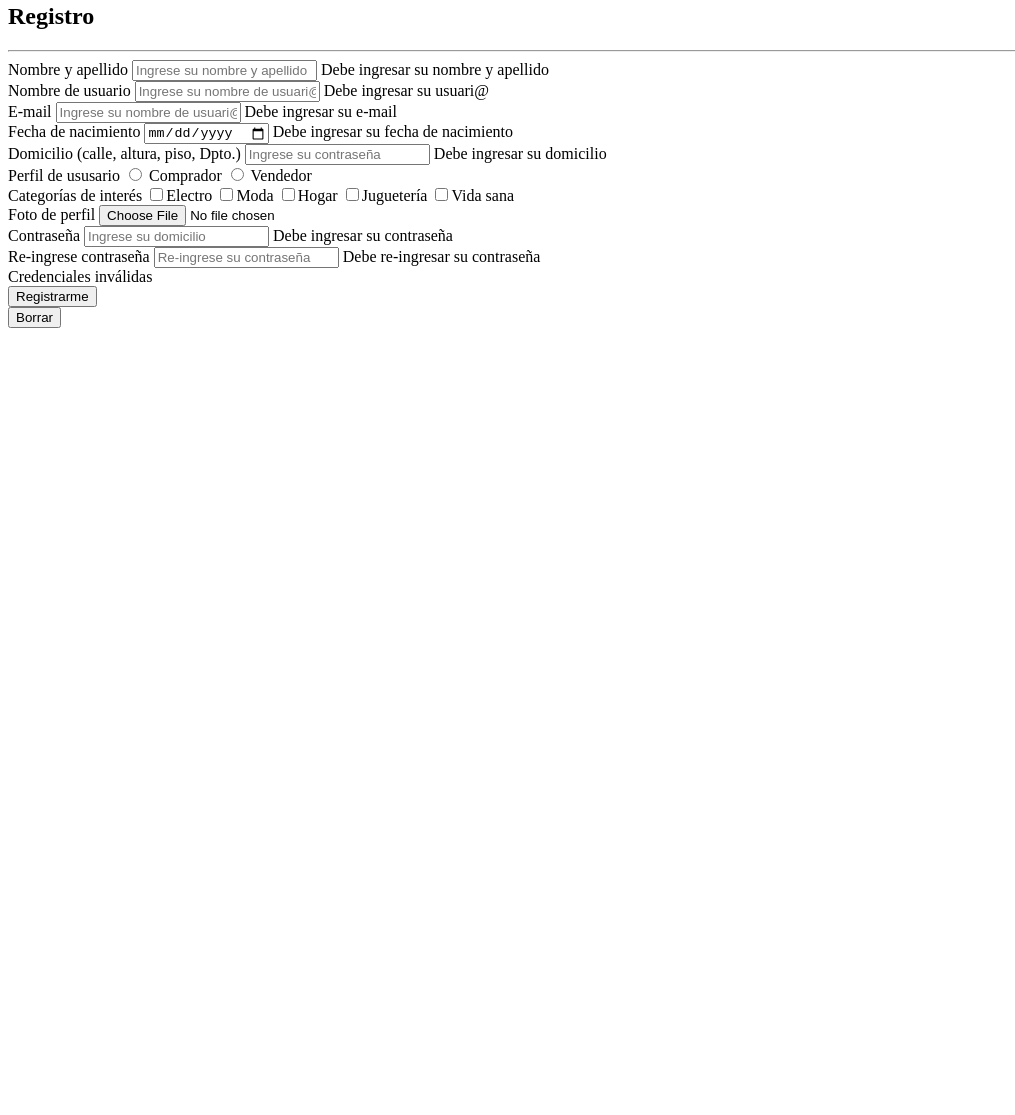
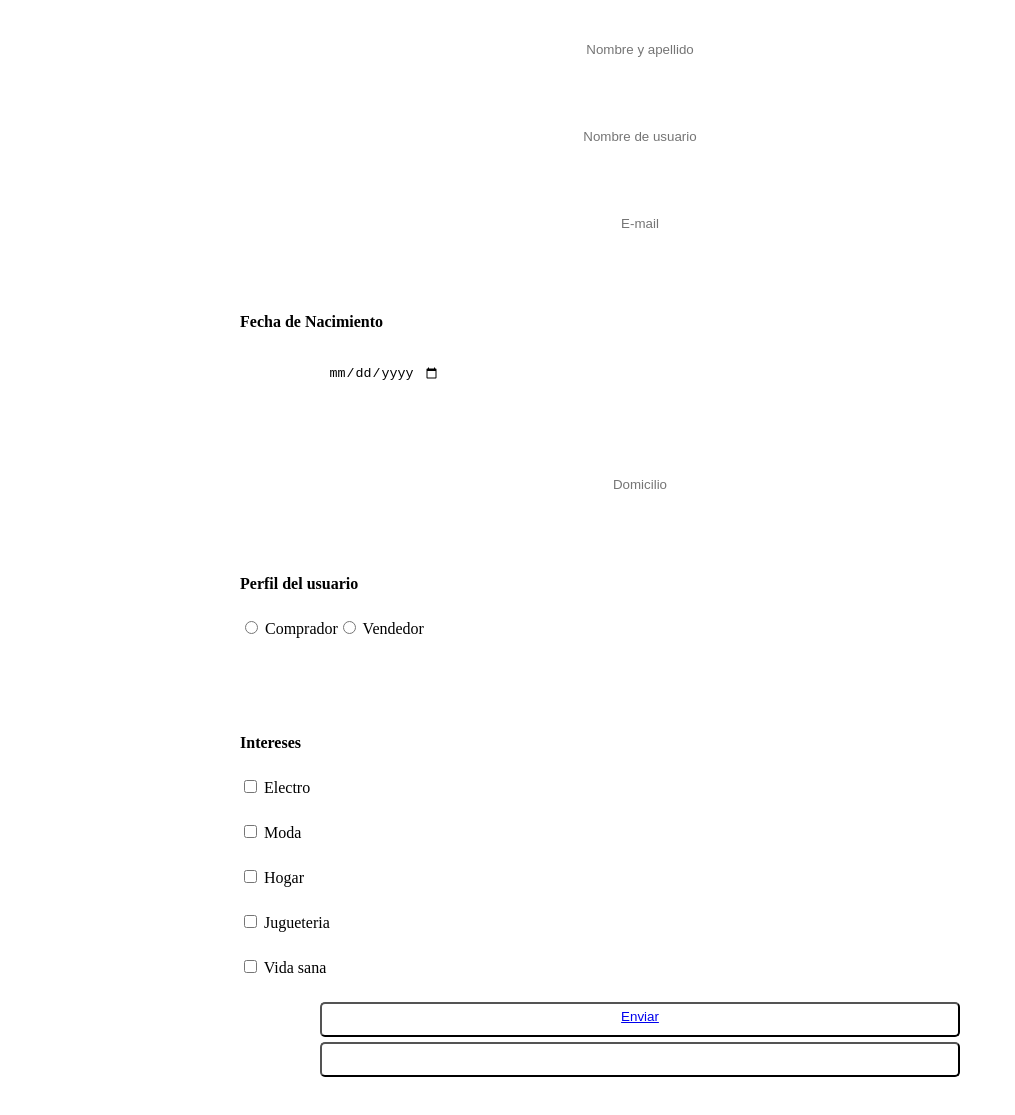
Before and after one commit to Cristian-Beliera/Mercado-Liebre-Parte-V, a website: page views/register.html in a window 1280 px wide. Shown: the part 17-1132 px from the top of the page, without its empty margins (0-1015 px from the left). Before the commit the page ends 800 px from the top, so only its background shows below. Drawn offline with Linux system fonts and the light colour scheme; files whose address does not match are found by name.

Commit message:
finalizacion parte V TP Mercado Liebre

```diff
--- a/Public/css/login.css
+++ b/Public/css/login.css
@@ -1 +1,46 @@
-@import url('/css/styles.css');
+@import url("styles.css");
+
+body {
+    background-color: var(--grisClaro);
+}
+
+input{
+    border: none;
+    width: 80%;
+    text-align: center;
+    border-radius: 5px;
+    height: 35px;
+    margin: 0 auto;
+
+}
+input:invalid {
+    border: 2px red;
+}
+.control-form{
+    width:80%;
+    display: flex;
+    flex-direction: column;
+    max-width: 600px;
+    justify-content: center;
+    margin: 20px auto;
+    height: 70px;
+
+
+}
+.send-btn a{
+    color: white;
+}
+div.send-btn button {
+    display: flex;
+    color: white;
+    background-color: var(--celeste);
+    margin: 0 auto;
+    justify-content: center;
+    width: 60%;
+    align-items: center;
+    height: 35px;
+    border-radius: 5px;
+}
+.send-btn:hover {
+    background-color:#0022AA ;
+}
--- a/Public/css/register.css
+++ b/Public/css/register.css
@@ -1 +1,83 @@
-@import url('/css/styles.css');
+@import url("styles.css");
+
+body{
+    background-color: var(--grisClaro);
+}
+main{
+      display: flex;
+      flex-direction: column;
+      justify-content: center;
+}
+input:invalid {
+      border: 2px red;
+
+}
+
+.register-form {
+
+      width: 90%;
+      margin: 0 auto;
+      padding: 15px;
+      max-width: 800px;
+      display: flex;
+      flex-direction: column;
+      justify-content: center;
+}
+input{
+border: none;
+text-align: center;
+}
+
+.register-form .control-form {
+      margin: 25px 0;
+
+}
+.register-form .control-form .control {
+    display: flex;
+      width: 80%;
+      height: 35px;
+      border-radius: 5px;
+      border: none;
+      margin: 0 auto;
+}
+.register-form .control-form .perfil {
+      display: flex;
+      justify-content: left;
+}
+.register-form .control-form .perfil div.comprador {
+      margin-right: 20px;
+      padding-right: 5px;
+}
+.button-form {
+      width: 80%;
+      margin: 0 auto;
+      background-color: var(--celeste);
+      border: none;
+      height: 30px;
+      color: white;
+      padding: 5px 10px;
+      border-radius: 5px;
+}
+.send-btn button{
+      display: flex;
+      color: white;
+      background-color: var(--celeste);
+      margin: 0 auto;
+      justify-content: center;
+      width: 80%;
+      height: 35px;
+      border-radius: 5px;
+      padding-top: 5px;
+
+}
+.reset-btn button{
+    display: flex;
+    color: white;
+    background-color: var(--celeste);
+    margin: 5px auto 0;
+    justify-content: center;
+    padding-top: 5px;
+    width: 80%;
+    height: 35px;
+    border-radius: 5px;
+}
--- a/views/register.html
+++ b/views/register.html
@@ -10,83 +10,68 @@
     <link href="https://cdnjs.cloudflare.com/ajax/libs/font-awesome/6.2.1/css/all.min.css"
             rel="stylesheet"/>
 </head>
-<body class="register">
-    <div class="form-container">
-        <h2>Registro</h2>
-        <hr>
-        <form action="/crear-usuario" method="POST" class="create-user">
-            <div class="form">
-            <div class="input-container">
-                <label>Nombre y apellido</label>
-                <input class="input-style" type="name" name="name" placeholder="Ingrese su nombre y apellido">
-                <span class="error-message">Debe ingresar su nombre y apellido</span>
+<main class="register">
+    <form action="register" method="POST" class="register-form">
+          <div class="control-form">
+                <input type="text" name="nombre" id="nombre" placeholder="Nombre y apellido" class="control" required minlength="6" maxlength="8">
+          </div>
+          <div class="control-form">
+                <input type="text" name="usuario" id="usuario" placeholder="Nombre de usuario" class="control" required minlength="6" maxlength="8">
+          </div>
+          <div class="control-form">
+                <input type="email" name="email" id="email" placeholder="E-mail" class="control" required>
+          </div>
+          <div class="control-form">
+                <h4>Fecha de Nacimiento<h4>
+                            <div class="control-form">
+                                  <input type="date" name="nacimiento" id="nacimiento" class="control">
+                            </div>
+          </div>
+          <div class="control-form">
+                <input type="text" name="domicilio" id="domicilio" placeholder="Domicilio" class="control">
+          </div>
+          <div class="control-form">
+            <h4>Perfil del usuario</h4>
+            <div class="control-form perfil">
+                  <div>
+                        <input type="radio" name="comprador" id="comprador">
+                        <label for="comprador" >Comprador</label>
+                  </div>
+                  <div>
+                        <input type="radio" name="comprador" id="vendedor">
+                        <label for="vendedor">Vendedor</label>
+                  </div>
             </div>
-            <div class="input-container">
-                <label>Nombre de usuario</label>
-                <input class="input-style" type="text" name="nameUser" placeholder="Ingrese su nombre de usuari@">
-                <span class="error-message">Debe ingresar su usuari@</span>
+      </div>
+      <div class="control-form">
+            <h4>Intereses</h4>
+            <div class="control-form">
+                  <input type="checkbox" name="intereses" id="electro">
+                  <label for="electro">Electro</label>
             </div>
-            <div class="input-container">
-                <label>E-mail</label>
-                <input class="input-style" type="text" name="nameUser" placeholder="Ingrese su nombre de usuari@">
-                <span class="error-message">Debe ingresar su e-mail</span>
+            <div class="control-form">
+                  <input type="checkbox" name="intereses" id="moda">
+                  <label for="moda">Moda</label>
             </div>
-            <div class="input-container">
-                <label>Fecha de nacimiento</label>
-                <input class="input-style" type="date" name="dateOfBirth" placeholder="Ingrese su nombre de usuari@">
-                <span class="error-message">Debe ingresar su fecha de nacimiento</span>
+            <div class="control-form">
+                  <input type="checkbox" name="intereses" id="hogar">
+                  <label for="hogar">Hogar</label>
             </div>
-            <div class="input-container">
-                <label>Domicilio (calle, altura, piso, Dpto.)</label>
-                <input class="input-style" type="text" name="domicilio" placeholder="Ingrese su contraseña">
-                <span class="error-message">Debe ingresar su domicilio</span>
+            <div class="control-form">
+                  <input type="checkbox" name="intereses" id="jugueteria">
+                  <label for="jugueteria">Jugueteria</label>
             </div>
-            <div class="input-container">
-                <label>Perfil de ususario</label>
-                <input class="input-style" type="radio" name="comprador" placeholder="Comprador">
-                <span class="text">Comprador</span>
-                <input class="input-style" type="radio" name="vendedor" placeholder="Vendedor">
-                <span class="text">Vendedor</span>
+            <div class="control-form">
+                  <input type="checkbox" name="intereses" id="vida-sana">
+                  <label for="vida-sana">Vida sana</label>
             </div>
-            <div class="input-container">
-                <label>Categorías de interés</label>
-                <label>
-                <input class="input-style" type="checkbox" value="Electro">Electro
-                </label>
-                <label>
-                <input class="input-style" type="checkbox" value="Moda">Moda
-                </label>
-                <label>
-                <input class="input-style" type="checkbox" value="Hogar">Hogar
-                </label>
-                <label>
-                <input class="input-style" type="checkbox" value="Juguetería">Juguetería
-                </label>
-                <label>
-                <input class="input-style" type="checkbox" value="Vida sana">Vida sana
-                </label>
+            <div class="send-btn">
+              <button type="submit"><a href="/">Enviar</a></button>
             </div>
-            <div class="input-container">
-                <label>Foto de perfil</label>
-                <input type="file" name="fotoPerfil" accept=".jpg, .png">
-            </div>
-            <div class="input-container">
-                <label>Contraseña</label>
-                <input class="input-style" type="password" name="pass" placeholder="Ingrese su domicilio">
-                <span class="error-message">Debe ingresar su contraseña</span>
-            </div>
-            <div class="input-container">
-                <label>Re-ingrese contraseña</label>
-                <input class="input-style" type="password" name="pass2" placeholder="Re-ingrese su contraseña">
-                <span class="error-message">Debe re-ingresar su contraseña</span>
-            </div>
-            <span class="error-message">Credenciales inválidas</span>
-            <div class="button-container">
-                <button type="submit" class="btn btn-submit">Registrarme</button>
-            </div>
-            <div class="button-container">
-                <button type="reset" class="btn btn-submit">Borrar</button>
-        </form>
-    </div>
+            <div class="reset-btn">
+                <button type="reset" >Borrar formulario</button>
+          </div>
+      </div>
+</form>
 </body>
 </html>
```
Also changed, not shown: views/home.html (+2 -2 lines), views/login.html (+14 -19 lines).
